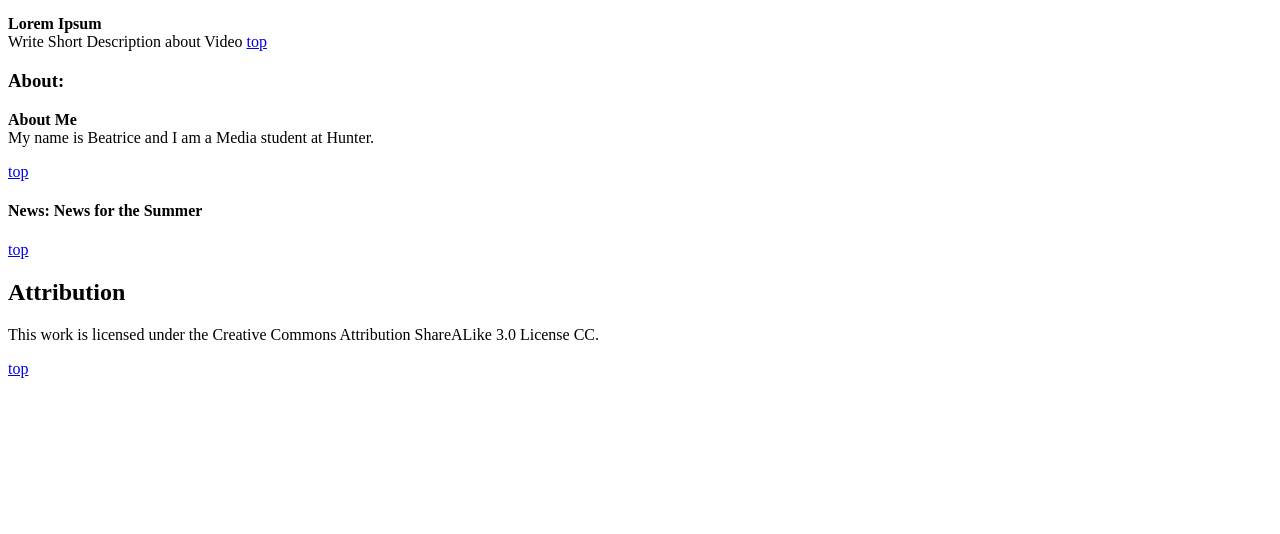
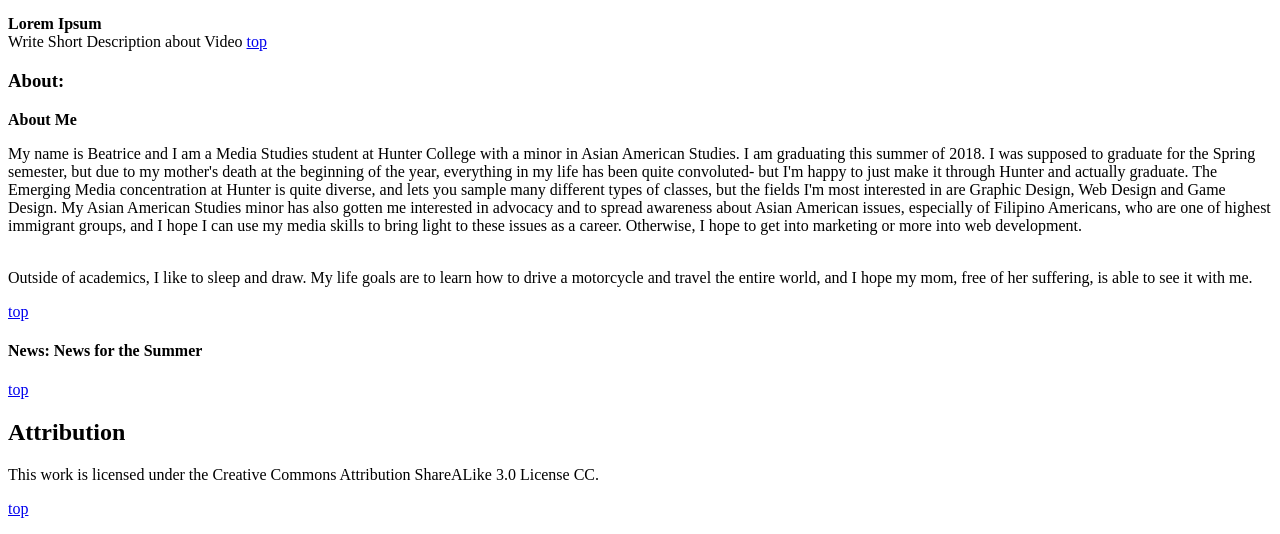
Before and after one commit to bviri/medp285, a plain HTML site: page index.html in a window 1280 px wide. Shown: the part 338-872 px from the top of the page. Before the commit the page ends 800 px from the top, so only its background shows below. Drawn offline with Linux system fonts and the light colour scheme.

Commit message:
Update index.html

```diff
--- a/index.html
+++ b/index.html
@@ -50,8 +50,16 @@ Write Short Description about Video
 		<section id = "about">
 		<h1>About:</h1>
 		<p>
-		<strong>About Me</strong><br>
-My name is Beatrice and I am a Media student at Hunter.
+		<strong>About Me</strong><p>
+My name is Beatrice and I am a Media Studies student at Hunter College with a minor in Asian American Studies. I am graduating this summer of 2018. I was supposed to
+graduate for the Spring semester, but due to my mother's death at the beginning of the year, everything in my life has been quite
+convoluted- but I'm happy to just make it through Hunter and actually graduate. The Emerging Media concentration at Hunter is quite diverse, and lets you sample
+many different types of classes, but the fields I'm most interested in are Graphic Design, Web Design and Game Design. My Asian American Studies minor has also
+gotten me interested in advocacy and to spread awareness about Asian American issues, especially of Filipino Americans, who are one of highest immigrant groups, and I hope I can
+use my media skills to bring light to these issues as a career. Otherwise, I hope to get into marketing or more into web development.</p><br>
+Outside of academics, I like to sleep and draw. My life goals are to learn how to drive a motorcycle and travel the entire world, and I hope my mom, free of her suffering,
+is able to see it with me.
+
 
 <p>
 <a href="#nav">top</a>
```
